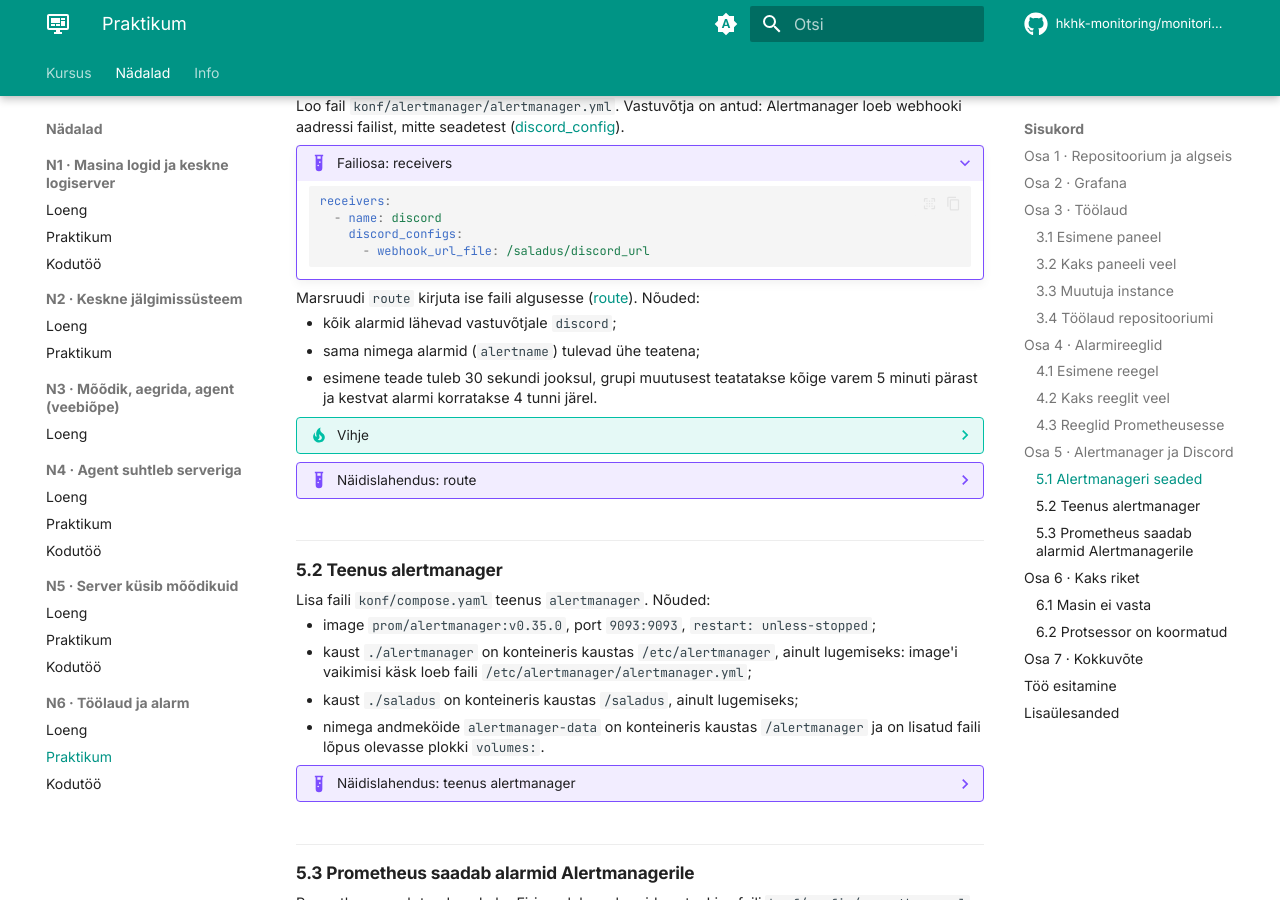
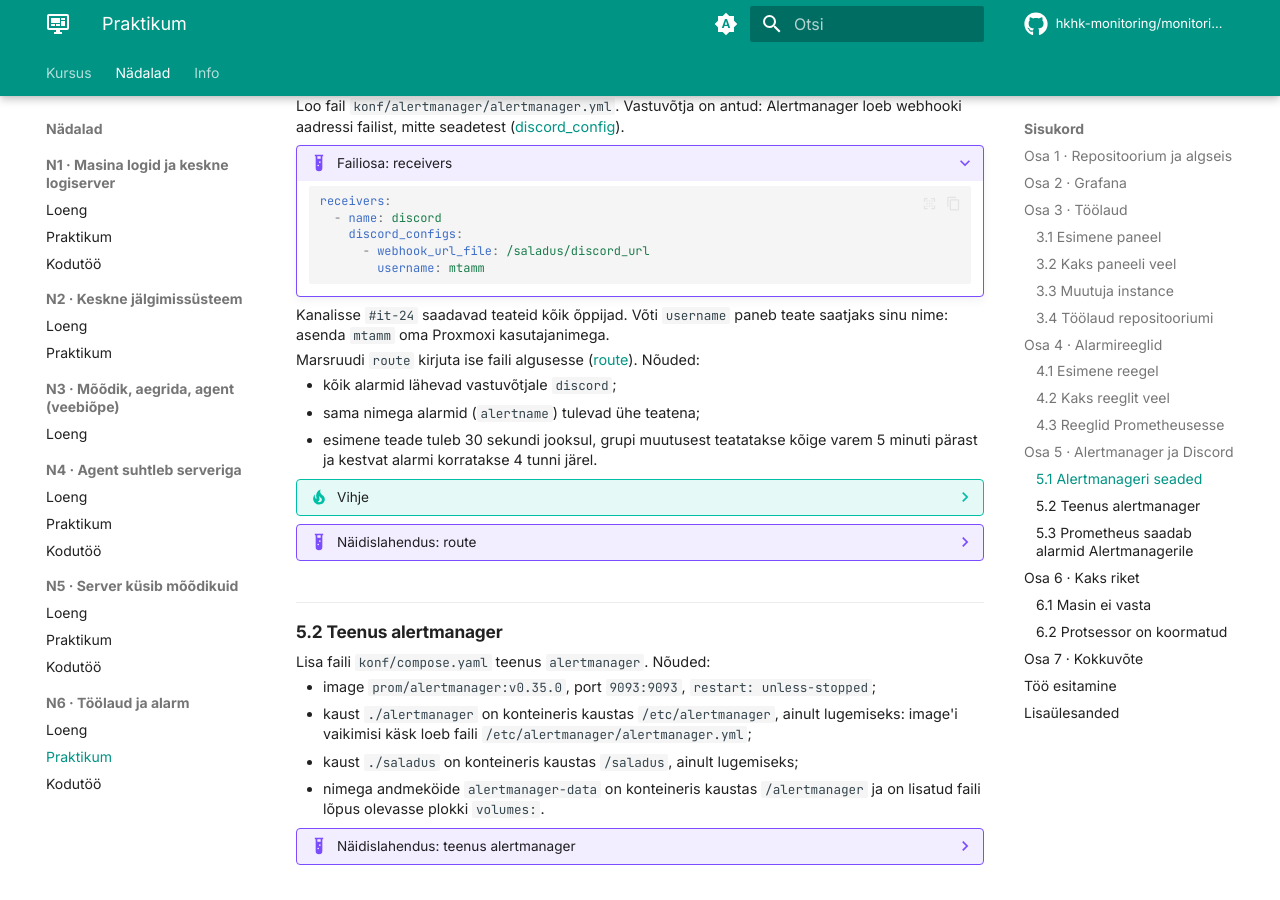
Before and after one commit to hkhk-monitoring/monitoring, an MkDocs documentation site: the page built from docs/week06/lab.md, in a window 1280 px wide and 900 px high, scrolled down 5767 px. Built offline with MkDocs 1.6.1 and Material for MkDocs 9.7.7, drawn with Linux system fonts in a browser that asks for light colours; comment, search, counter and statistics services are not loaded.

Commit message:
N6: oma nimi Discordi teates

````diff
--- a/docs/week06/lab.md
+++ b/docs/week06/lab.md
@@ -373,7 +373,10 @@ Loo fail `konf/alertmanager/alertmanager.yml`. Vastuvõtja on antud: Alertmanage
       - name: discord
         discord_configs:
           - webhook_url_file: /saladus/discord_url
+            username: mtamm
     ```
+
+Kanalisse `#it-24` saadavad teateid kõik õppijad. Võti `username` paneb teate saatjaks sinu nime: asenda `mtamm` oma Proxmoxi kasutajanimega.
 
 Marsruudi `route` kirjuta ise faili algusesse ([route](https://prometheus.io/docs/alerting/latest/configuration/#route)). Nõuded:
 
````
